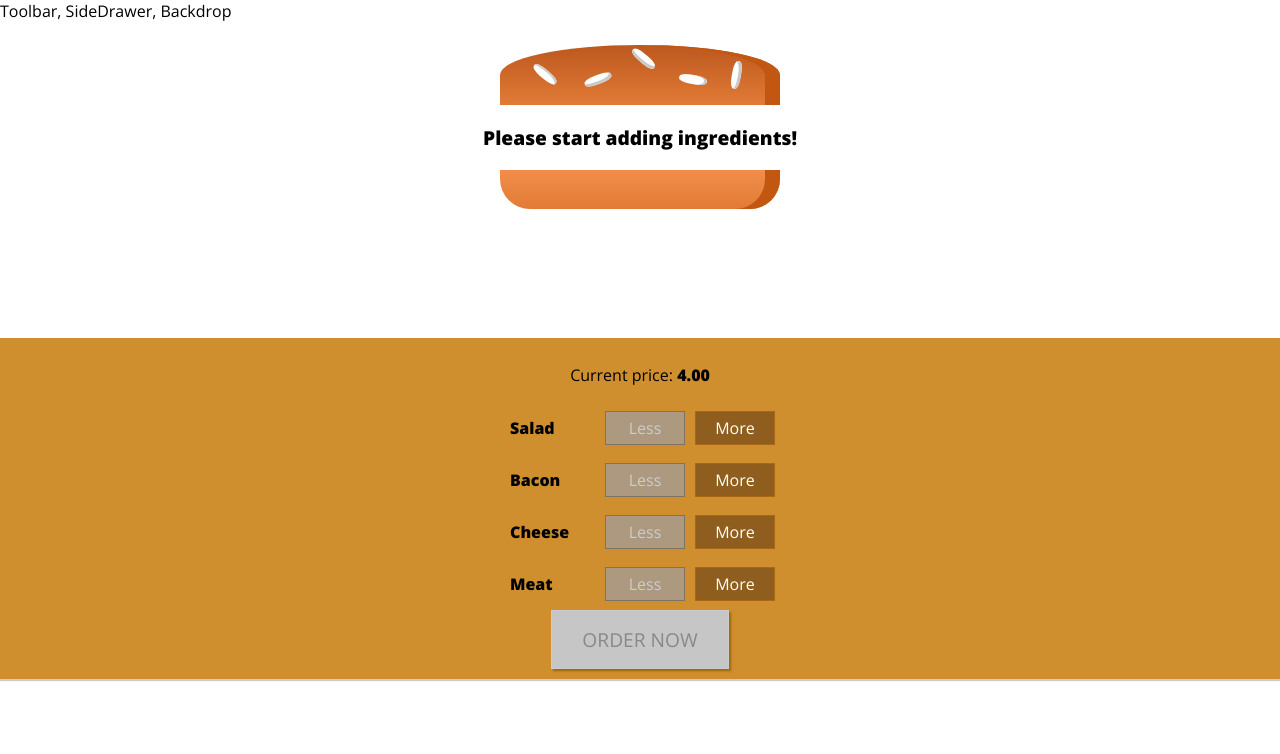
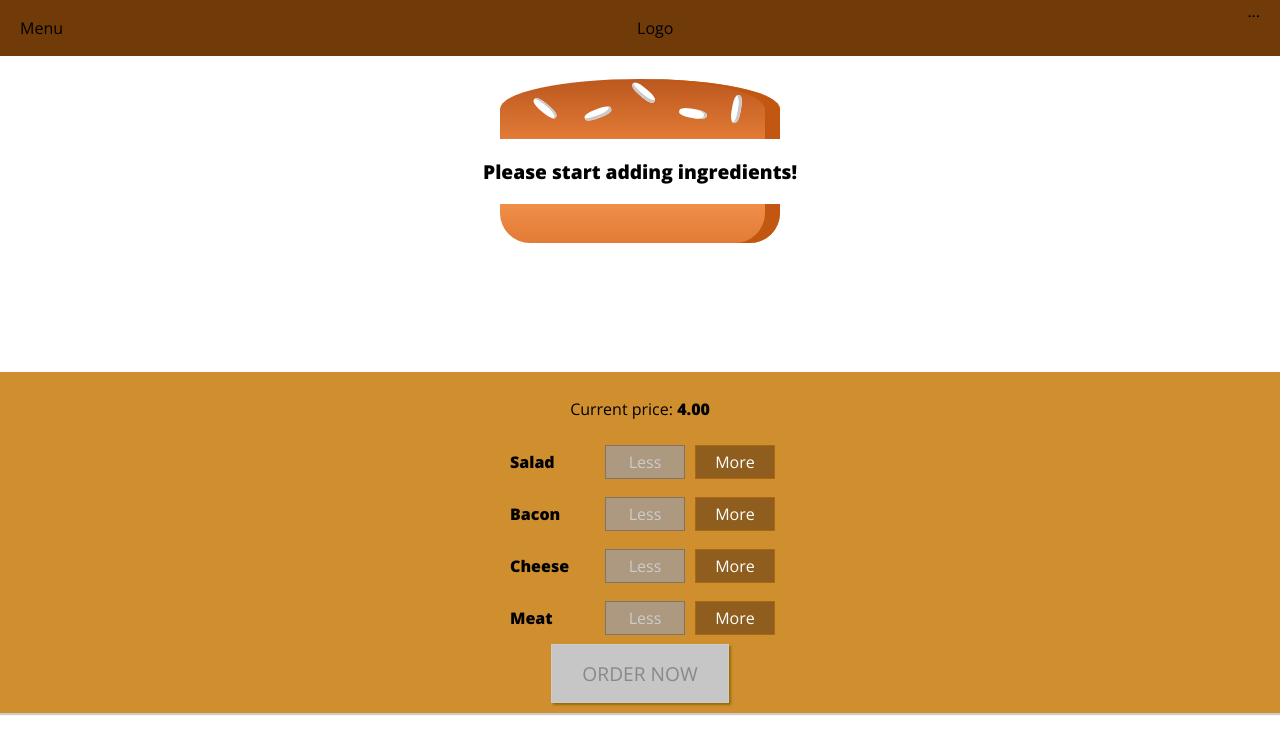
Before and after one commit to felipehermosilla/burger-app, a React (Create React App) app: page / in a window 1280 px wide. Shown: the top 754 px of the page. Built offline with nearby package versions, Linux system fonts and the light colour scheme.

Commit message:
Adding a Toolbar

```diff
--- a/src/components/Layout/Layout.js
+++ b/src/components/Layout/Layout.js
@@ -1,11 +1,12 @@
 import React from 'react';
 
 import Aux from '../../hoc/Aux';
+import Toolbar from '../Navigation/Toolbar/Toolbar';
 import classes from './Layout.module.css';
 
 const layout = (props) => (
   <Aux>
-    <div> Toolbar, SideDrawer, Backdrop</div>
+    <Toolbar />
     <main className={classes.Content}>
       {props.children}
     </main>
--- a/src/components/Layout/Layout.module.css
+++ b/src/components/Layout/Layout.module.css
@@ -1,3 +1,3 @@
 .Content {
-  margin-top: 16px;
+  margin-top: 72px;
 }
--- /dev/null
+++ b/src/components/Navigation/Toolbar/Toolbar.js
@@ -0,0 +1,15 @@
+import React from 'react';
+
+import classes from './Toolbar.module.css';
+
+const toolbar = (props) => (
+    <header className={classes.Toolbar}>
+      <div>Menu</div>
+      <div>Logo</div>
+      <nav>
+        ...
+      </nav>
+    </header>
+);
+
+export default toolbar;
--- /dev/null
+++ b/src/components/Navigation/Toolbar/Toolbar.module.css
@@ -0,0 +1,18 @@
+.Toolbar {
+  height: 56px;
+  width: 100%;
+  position: fixed;
+  top: 0;
+  left: 0;
+  background-color: #703B09;
+  display: flex;
+  justify-content: space-between;
+  align-items: center;
+  padding: 0 20px;
+  box-sizing: border-box;
+  z-index: 90;
+}
+
+.Toolbar nav {
+  height: 100%;
+}
```
Also changed, not shown: src/components/Navigation/Navigation.js (added).
